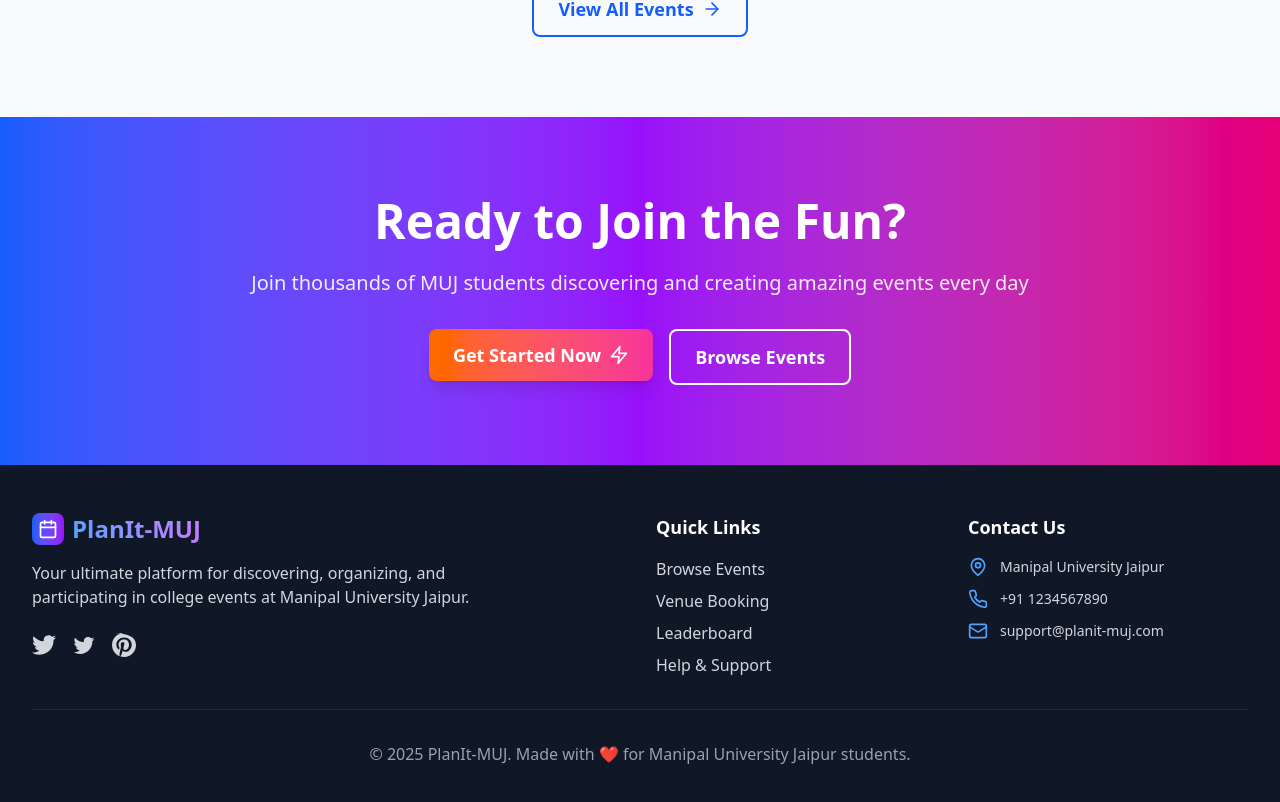
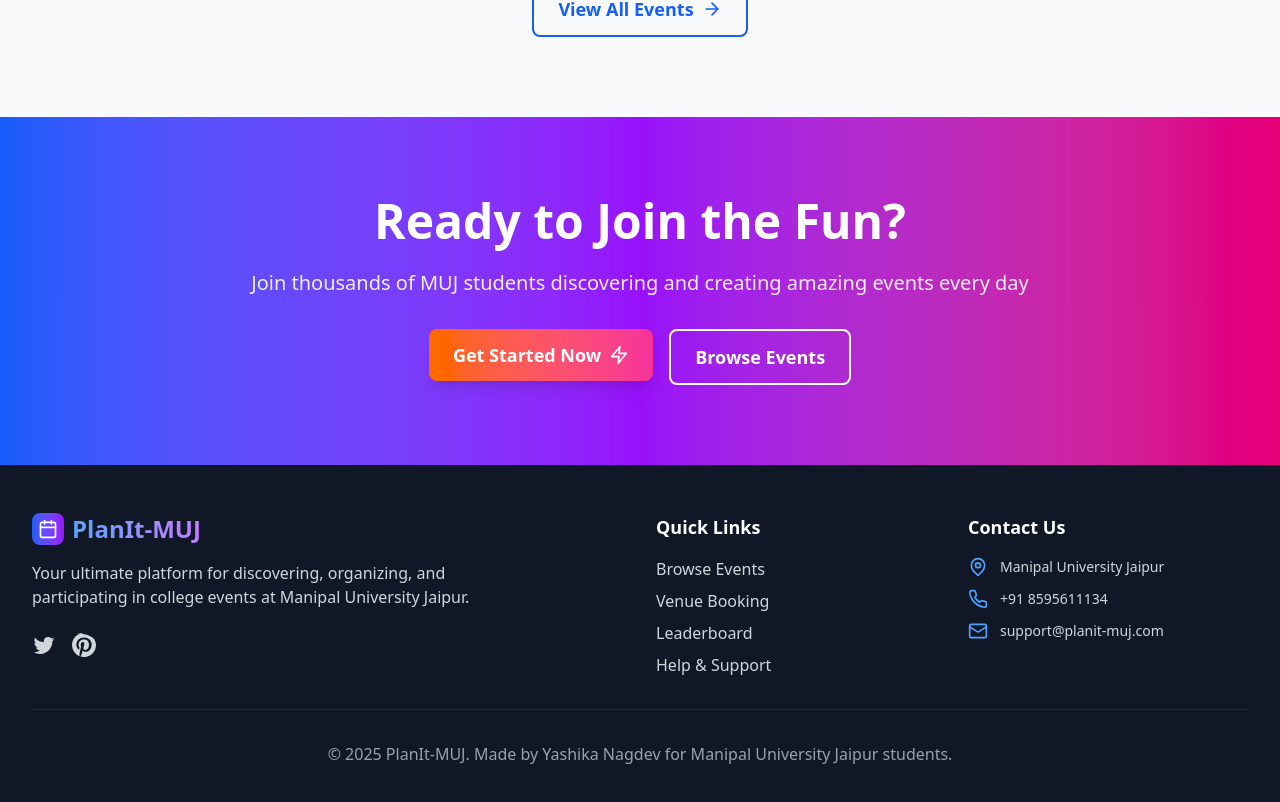
Before and after one commit to Yashika-web16/Plannit-Muj, a React (Vite) app in the folder plannit-muj/: page / in a window 1280 px wide. Shown: the part 1986-2788 px from the top of the page. Built offline with nearby package versions, Linux system fonts and the light colour scheme.

Commit message:
new commit

```diff
--- a/plannit-muj/components/layout/Footer.tsx
+++ b/plannit-muj/components/layout/Footer.tsx
@@ -21,11 +21,11 @@
               Your ultimate platform for discovering, organizing, and participating in college events at Manipal University Jaipur.
             </p>
             <div className="flex space-x-4">
-              <a href="#" className="text-gray-300 hover:text-blue-400 transition-colors">
+              {/* <a href="#" className="text-gray-300 hover:text-blue-400 transition-colors">
                 <svg className="w-6 h-6" fill="currentColor" viewBox="0 0 24 24">
                   <path d="M24 4.557c-.883.392-1.832.656-2.828.775 1.017-.609 1.798-1.574 2.165-2.724-.951.564-2.005.974-3.127 1.195-.897-.957-2.178-1.555-3.594-1.555-3.179 0-5.515 2.966-4.797 6.045-4.091-.205-7.719-2.165-10.148-5.144-1.29 2.213-.669 5.108 1.523 6.574-.806-.026-1.566-.247-2.229-.616-.054 2.281 1.581 4.415 3.949 4.89-.693.188-1.452.232-2.224.084.626 1.956 2.444 3.379 4.6 3.419-2.07 1.623-4.678 2.348-7.29 2.04 2.179 1.397 4.768 2.212 7.548 2.212 9.142 0 14.307-7.721 13.995-14.646.962-.695 1.797-1.562 2.457-2.549z"/>
                 </svg>
-              </a>
+              </a> */}
               <a href="#" className="text-gray-300 hover:text-blue-400 transition-colors">
                 <svg className="w-6 h-6" fill="currentColor" viewBox="0 0 24 24">
                   <path d="M22.46 6c-.77.35-1.6.58-2.46.69.88-.53 1.56-1.37 1.88-2.38-.83.5-1.75.85-2.72 1.05C18.37 4.5 17.26 4 16 4c-2.35 0-4.27 1.92-4.27 4.29 0 .34.04.67.11.98C8.28 9.09 5.11 7.38 3 4.79c-.37.63-.58 1.37-.58 2.15 0 1.49.75 2.81 1.91 3.56-.71 0-1.37-.2-1.95-.5v.03c0 2.08 1.48 3.82 3.44 4.21a4.22 4.22 0 0 1-1.93.07 4.28 4.28 0 0 0 4 2.98 8.521 8.521 0 0 1-5.33 1.84c-.34 0-.68-.02-1.02-.06C3.44 20.29 5.7 21 8.12 21 16 21 20.33 14.46 20.33 8.79c0-.19 0-.37-.01-.56.84-.6 1.56-1.36 2.14-2.23z"/>
@@ -60,7 +60,7 @@
               </div>
               <div className="flex items-center space-x-3">
                 <Phone className="w-5 h-5 text-blue-400" />
-                <span className="text-gray-300 text-sm">+91 1234567890</span>
+                <span className="text-gray-300 text-sm">+91 8595611134</span>
               </div>
               <div className="flex items-center space-x-3">
                 <Mail className="w-5 h-5 text-blue-400" />
@@ -72,7 +72,7 @@
 
         <div className="border-t border-gray-800 mt-8 pt-8 text-center">
           <p className="text-gray-400">
-            © 2025 PlanIt-MUJ. Made with ❤️ for Manipal University Jaipur students.
+            © 2025 PlanIt-MUJ. Made by Yashika Nagdev for Manipal University Jaipur students.
           </p>
         </div>
       </div>
--- a/plannit-muj/components/layout/Navbar.tsx
+++ b/plannit-muj/components/layout/Navbar.tsx
@@ -73,12 +73,12 @@
           {/* Right side */}
           <div className="flex items-center space-x-4">
             {/* Theme Toggle */}
-            <button
+            {/* <button
               onClick={toggleTheme}
               className="p-2 text-gray-600 dark:text-gray-300 hover:text-blue-600 transition-colors"
             >
               {theme === 'light' ? <Moon size={20} /> : <Sun size={20} />}
-            </button>
+            </button> */}
 
             {isAuthenticated ? (
               <>
```
Also changed, not shown: 1 other file (tests, documents, lock files or other folders).
